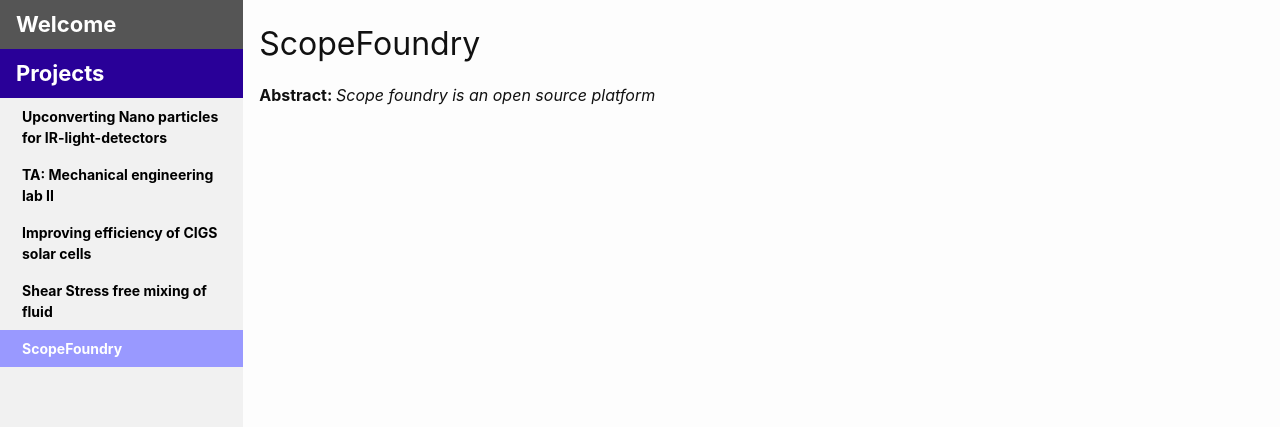
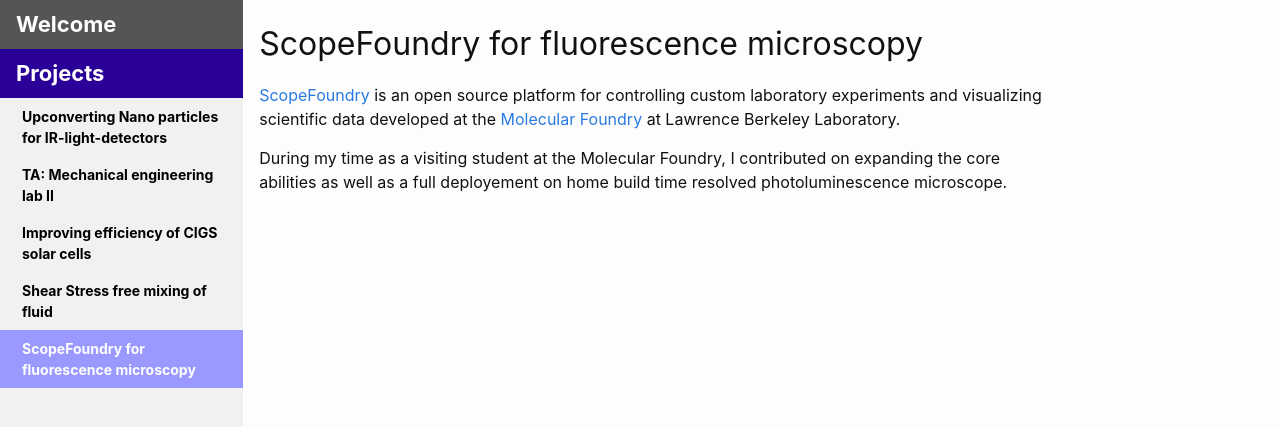
Before and after one commit to UBene/myblog, a Jekyll site: the page built from _projects/scope_foundry.md, in a window 1280 px wide. Shown: the top 427 px of the page. Built offline with Jekyll 4.4.1, drawn with Linux system fonts in a browser that asks for light colours.

Commit message:
initial scope foundry project

```diff
--- a/_layouts/project.html
+++ b/_layouts/project.html
@@ -4,8 +4,9 @@ layout: default
 
 <h1>{{ page.title }}</h1>
 
+<!--
 <b>Abstract: </b><i>{{ page.abstract }}</i>
-
+-->
 
 {{ content }}
 
--- a/_projects/scope_foundry.md
+++ b/_projects/scope_foundry.md
@@ -1,5 +1,11 @@
 ---
-title: "ScopeFoundry"
-abstract: "Scope foundry is an open source platform"
+title: "ScopeFoundry for fluorescence microscopy"
+abstract: "ScopeFoundry is a python based platform for controlling custom laboratory experiments and visualizing scientific data"
 date: 2014-06-01
 ---
+
+[ScopeFoundry](https://www.scopefoundry.org) is an open source platform for controlling custom laboratory experiments and visualizing scientific data developed at the [Molecular Foundry](https://foundry.lbl.gov/) at Lawrence Berkeley Laboratory.
+
+
+
+During my time as a visiting student at the Molecular Foundry, I contributed on expanding the core abilities as well as a full deployement on home build time resolved photoluminescence microscope.
```
